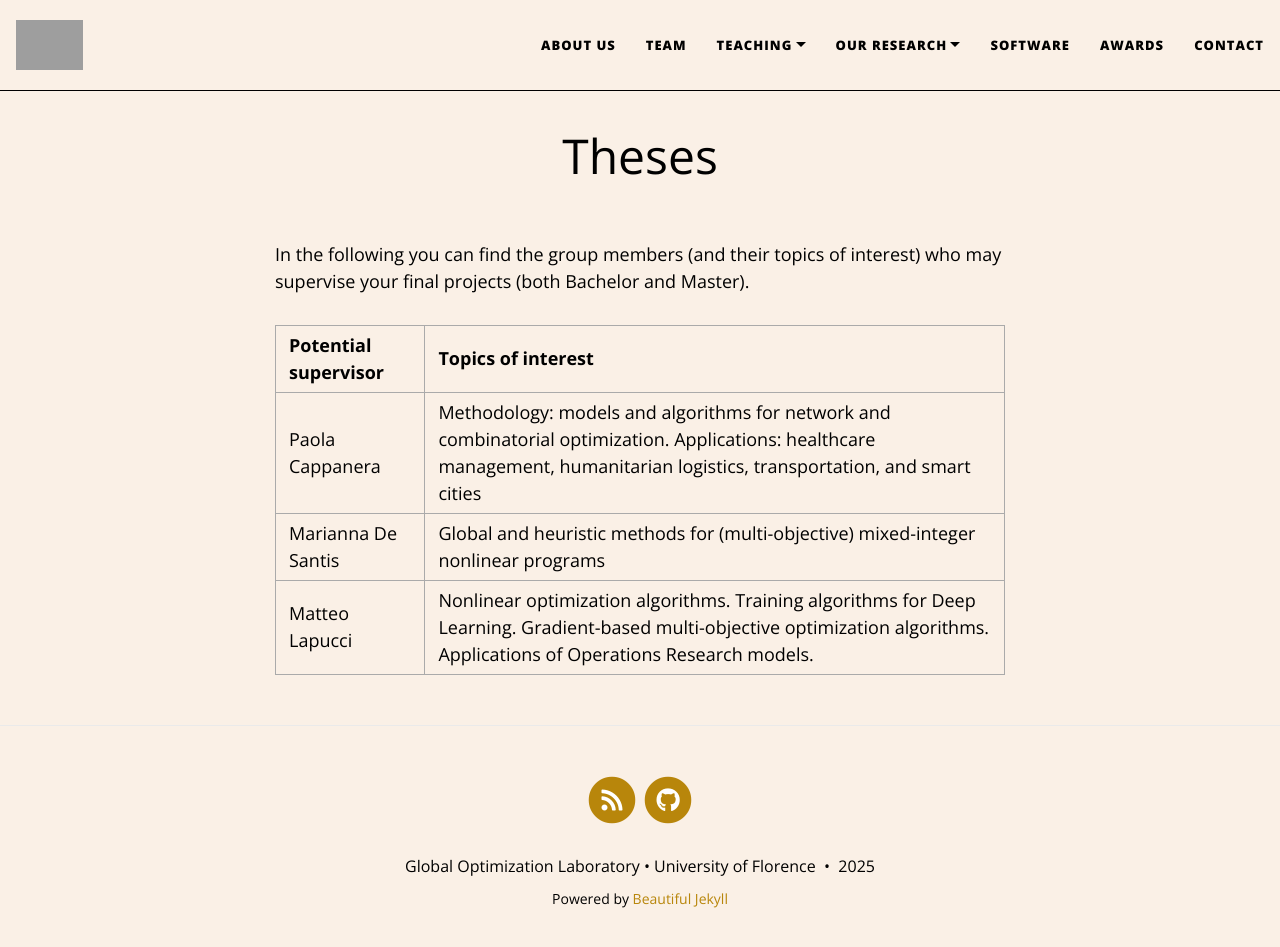
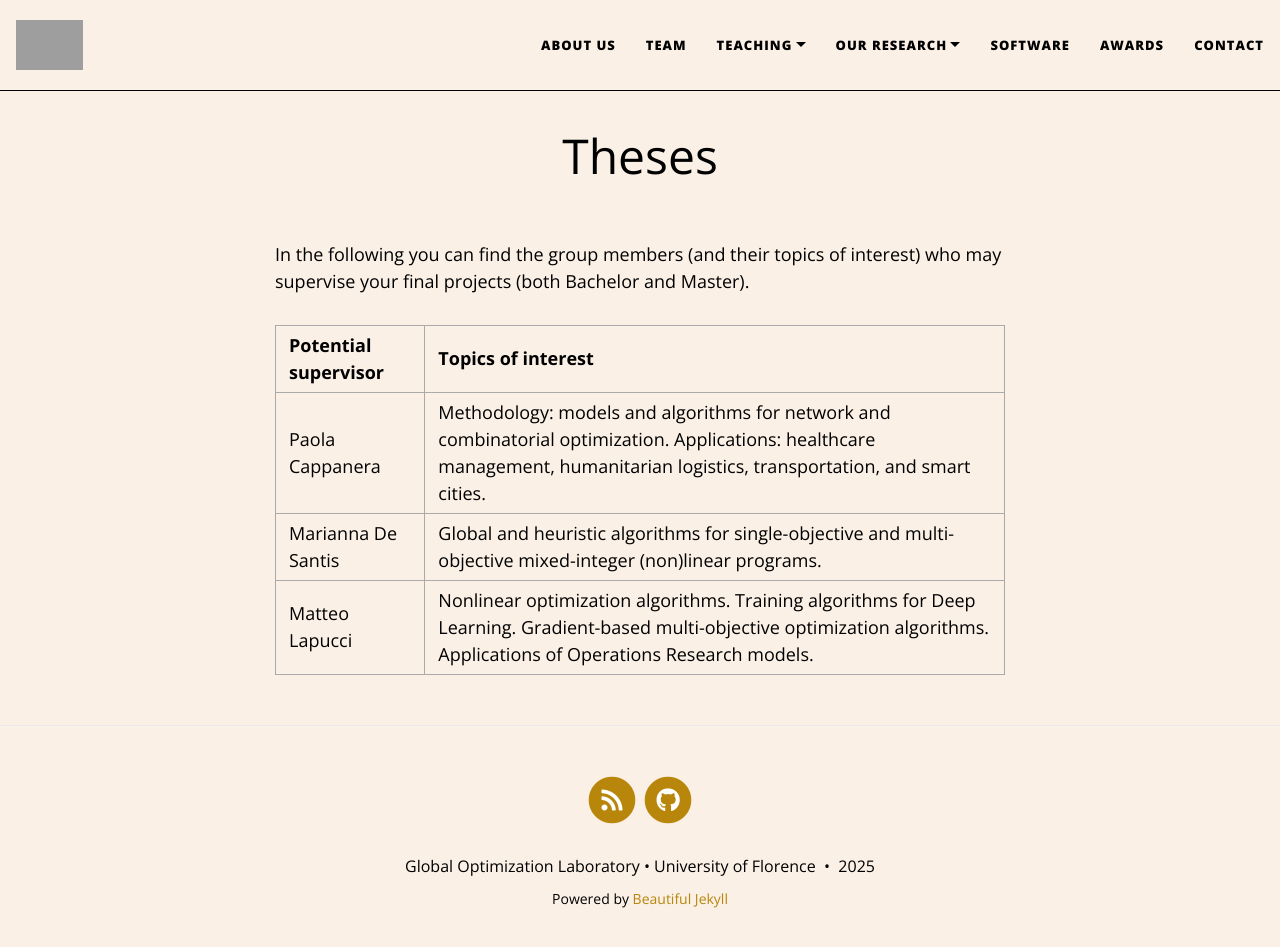
Before and after one commit to GOL-UniFI/GOL-UniFI.github.io, a Jekyll site: the page built from pages/theses.md, in a window 1280 px wide and 959 px high. Shown: the top 947 px of the window. Built offline with Jekyll 4.4.1, drawn with Linux system fonts in a browser that asks for light colours; nearby versions of some CDN libraries; grey boxes are pictures that could not be loaded.

Commit message:
Update theses.md

```diff
--- a/pages/theses.md
+++ b/pages/theses.md
@@ -8,6 +8,6 @@ In the following you can find the group members (and their topics of interest) w
 
 | Potential supervisor | Topics of interest |
 | --- | --- |
-| Paola Cappanera | Methodology: models and algorithms for network and combinatorial optimization. Applications: healthcare management, humanitarian logistics, transportation, and smart cities |
-| Marianna De Santis | Global and heuristic methods for (multi-objective) mixed-integer nonlinear programs|
+| Paola Cappanera | Methodology: models and algorithms for network and combinatorial optimization. Applications: healthcare management, humanitarian logistics, transportation, and smart cities. |
+| Marianna De Santis | Global and heuristic algorithms for single-objective and multi-objective mixed-integer (non)linear programs. |
 | Matteo Lapucci | Nonlinear optimization algorithms. Training algorithms for Deep Learning. Gradient-based multi-objective optimization algorithms. Applications of Operations Research models. |
```
